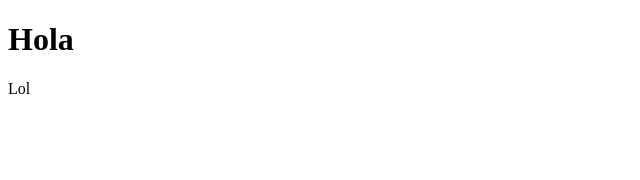
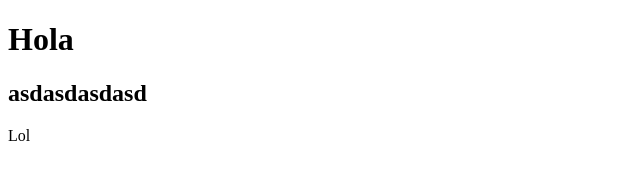
Before and after one commit to Azdeor/ejemplo, a plain HTML site: page index.html in a window 1280 px wide. Shown: the whole page, without its empty margins (0-640 px from the left). Drawn offline with Linux system fonts and the light colour scheme.

Commit message:
Update index.html

```diff
--- a/index.html
+++ b/index.html
@@ -7,6 +7,7 @@
 </head>
 <body>
     <h1>Hola</h1>
+    <h2>asdasdasdasd</h2>
     <p>Lol</p>
 </body>
 </html>
```
